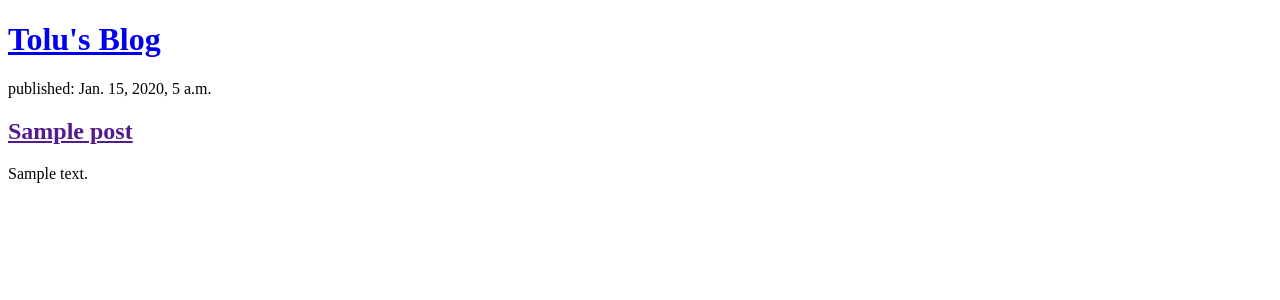
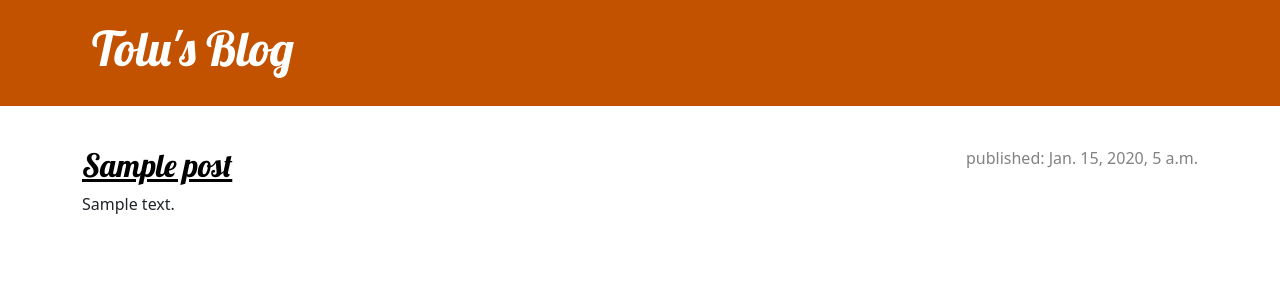
Before and after one commit to toluboltz/my-first-blog, a Django app: page / in a window 1280 px wide. Shown: the top 300 px of the page. Run offline with Django 5.2, Linux system fonts and the light colour scheme; tables that the repository leaves empty hold one stand-in row (values such as "Sample post").

Commit message:
Add view and template for detailed blog post as well as CSS for the site. Also truncate the number of words for each post in the list on the homepage to 50 words

```diff
--- /dev/null
+++ b/blog/static/blog/css/blog.css
@@ -0,0 +1,70 @@
+.page-header {
+    background-color: #C25100;
+    margin-top: 0;
+    margin-bottom: 40px;
+    padding: 20px 20px 20px 40px;
+}
+
+.page-header h1,
+.page-header h1 a,
+.page-header h1 a:visited,
+.page-header h1 a:active {
+    color: #ffffff;
+    font-size: 36pt;
+    text-decoration: none;
+}
+
+h1,
+h2,
+h3,
+h4 {
+    font-family: 'Lobster', cursive;
+}
+
+.date {
+    color: #828282;
+}
+
+.save {
+    float: right;
+}
+
+.post-form textarea,
+.post-form input {
+    width: 100%;
+}
+
+.top-menu,
+.top-menu:hover,
+.top-menu:visited {
+    color: #ffffff;
+    float: right;
+    font-size: 26pt;
+    margin-right: 20px;
+}
+
+.post {
+    margin-bottom: 70px;
+}
+
+.post h2 a,
+.post h2 a:visited {
+    color: #000000;
+}
+
+.post > .date,
+.post > .actions {
+    float: right;
+}
+
+.btn-secondary,
+.btn-secondary:visited {
+    color: #C25100;
+    background: none;
+    border-color: #C25100;
+}
+
+.btn-secondary:hover {
+    color: #FFFFFF;
+    background-color: #C25100;
+}
--- /dev/null
+++ b/blog/templates/blog/base.html
@@ -0,0 +1,29 @@
+{% load static %}
+<!DOCTYPE html>
+<html lang="en-US">
+    <head>
+        <meta charset="utf-8" />
+        <title>Tolu's Blog</title>
+        <link rel="stylesheet" href="https://cdn.jsdelivr.net/npm/bootstrap@5.3.3/dist/css/bootstrap.min.css" rel="stylesheet" integrity="sha384-QWTKZyjpPEjISv5WaRU9OFeRpok6YctnYmDr5pNlyT2bRjXh0JMhjY6hW+ALEwIH" crossorigin="anonymous">
+        <link rel="preconnect" href="https://fonts.googleapis.com">
+        <link rel="preconnect" href="https://fonts.gstatic.com" crossorigin>
+        <link href="https://fonts.googleapis.com/css2?family=Lobster&display=swap" rel="stylesheet">
+        <link rel="stylesheet" href="{% static 'blog/css/blog.css' %}">
+    </head>
+    <body>
+        <header class="page-header">
+            <div class="container">
+                <h1><a href="/">Tolu's Blog</a></h1>
+            </div>
+        </header>
+
+        <main class="container">
+            <div class="row">
+                <div class="col">
+                    {% block content %}
+                    {% endblock %}
+                </div>
+            </div>
+        </main>
+    </body>
+</html>
--- a/blog/templates/blog/post_list.html
+++ b/blog/templates/blog/post_list.html
@@ -1,20 +1,11 @@
-<!DOCTYPE html>
-<html lang="en-US">
-    <head>
-        <meta charset="utf-8" />
-        <title>Tolu's Blog</title>
-    </head>
-    <body>
-        <header>
-            <h1><a href="/">Tolu's Blog</a></h1>
-        </header>
+{% extends "blog/base.html" %}
 
-        {% for post in posts %}
-            <article>
-                <time>published: {{ post.published_date }}</time>
-                <h2><a href="">{{ post.title }}</a></h2>
-                <p>{{ post.content|linebreaksbr }}</p>
-            </article>
-        {% endfor %}
-    </body>
-</html>
+{% block content %}
+    {% for post in posts %}
+        <article class="post">
+            <time class="date">published: {{ post.published_date }}</time>
+            <h2><a href="{% url 'blog:post_detail' post.id %}">{{ post.title }}</a></h2>
+            <p>{{ post.content|linebreaksbr|truncatewords:50 }}</p>
+        </article>
+    {% endfor %}
+{% endblock %}
--- a/blog/urls.py
+++ b/blog/urls.py
@@ -2,6 +2,9 @@ from django.urls import path
 
 from . import views
 
+app_name= "blog"
+
 urlpatterns = [
-    path('', views.post_list, name="post_list")
+    path('', views.post_list, name="post_list"),
+    path("post/<int:post_id>/", views.post_detail, name="post_detail"),
 ]
--- a/blog/views.py
+++ b/blog/views.py
@@ -1,4 +1,4 @@
-from django.shortcuts import render
+from django.shortcuts import render, get_object_or_404
 from django.utils import timezone
 
 from .models import Post
@@ -6,3 +6,7 @@ from .models import Post
 def post_list(request):
     posts = Post.objects.filter(published_date__lte=timezone.now()).order_by("published_date")
     return render(request, 'blog/post_list.html', {"posts": posts})
+
+def post_detail(request, post_id):
+    post = get_object_or_404(Post, pk=post_id)
+    return render(request, "blog/post_detail.html", {"post": post})
```
Also changed, not shown: blog/templates/blog/post_detail.html (added, +11 -0 lines).
